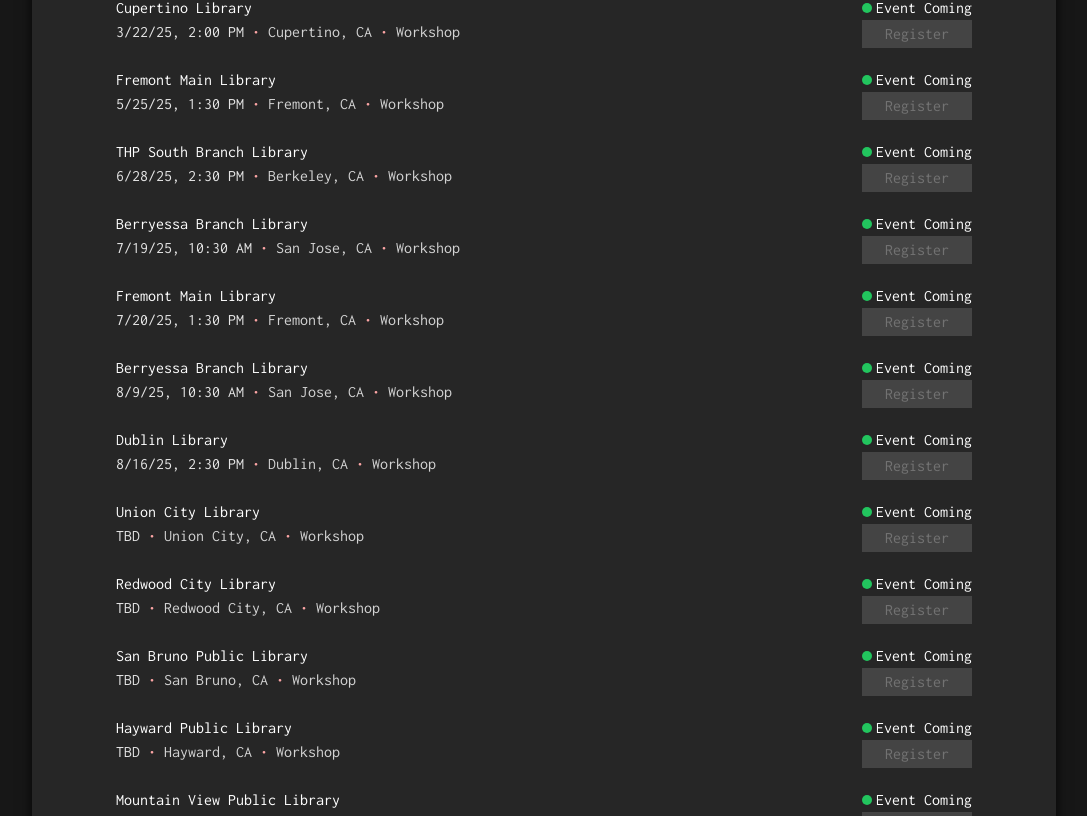
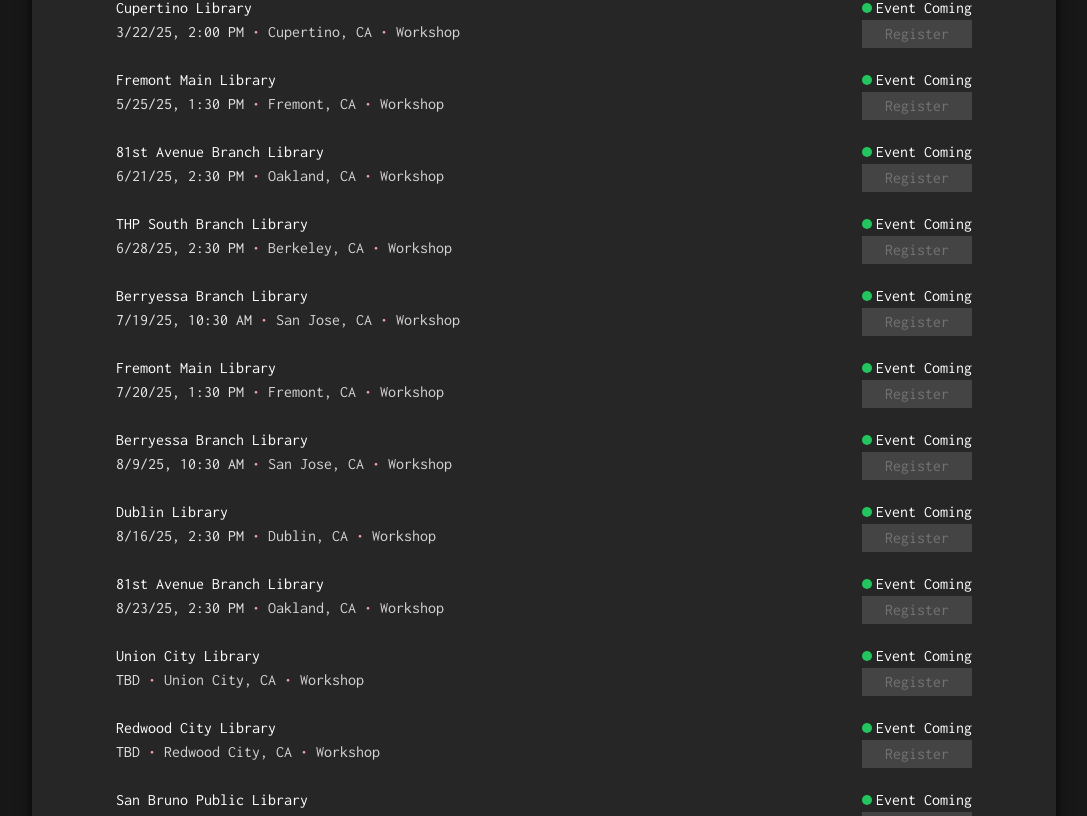
Before and after one commit to anatulya/tp4all-website, a Next.js app: page /events in a window 1280 px wide. Shown: the part 534-1350 px from the top of the page, without its empty margins (96-1183 px from the left). Built offline with nearby package versions, Linux system fonts and the light colour scheme.

Commit message:
oakland public library

```diff
--- a/src/app/events/page.js
+++ b/src/app/events/page.js
@@ -13,11 +13,14 @@
             <EventListing name={"Burlingame Library"} date={new Date(2025, 0, 5, 13, 30)} link={""} city={"Burlingame, CA"} />
             <EventListing name={"Cupertino Library"} date={new Date(2025, 2, 22, 14)} link={""} city={"Cupertino, CA"} />
             <EventListing name={"Fremont Main Library"} date={new Date(2025, 4, 25, 13, 30)} link={""} city={"Fremont, CA"} />
+            <EventListing name={"81st Avenue Branch Library"} date={new Date(2025, 5, 21, 14, 30)} link={""} city={"Oakland, CA"} />
             <EventListing name={"THP South Branch Library"} date={new Date(2025, 5, 28, 14, 30)} link={""} city={"Berkeley, CA"} />
             <EventListing name={"Berryessa Branch Library"} date={new Date(2025, 6, 19, 10, 30)} link={""} city={"San Jose, CA"} />
             <EventListing name={"Fremont Main Library"} date={new Date(2025, 6, 20, 13, 30)} link={""} city={"Fremont, CA"} />
             <EventListing name={"Berryessa Branch Library"} date={new Date(2025, 7, 9, 10, 30)} link={""} city={"San Jose, CA"} />
             <EventListing name={"Dublin Library"} date={new Date(2025, 7, 16, 14, 30)} link={""} city={"Dublin, CA"} />
+            <EventListing name={"81st Avenue Branch Library"} date={new Date(2025, 7, 23, 14, 30)} link={""} city={"Oakland, CA"} />
+
             <EventListing name={"Union City Library"} date={null} link={""} city={"Union City, CA"} />
             <EventListing name={"Redwood City Library"} date={null} link={""} city={"Redwood City, CA"} />
             <EventListing name={"San Bruno Public Library"} date={null} link={""} city={"San Bruno, CA"} />
```
